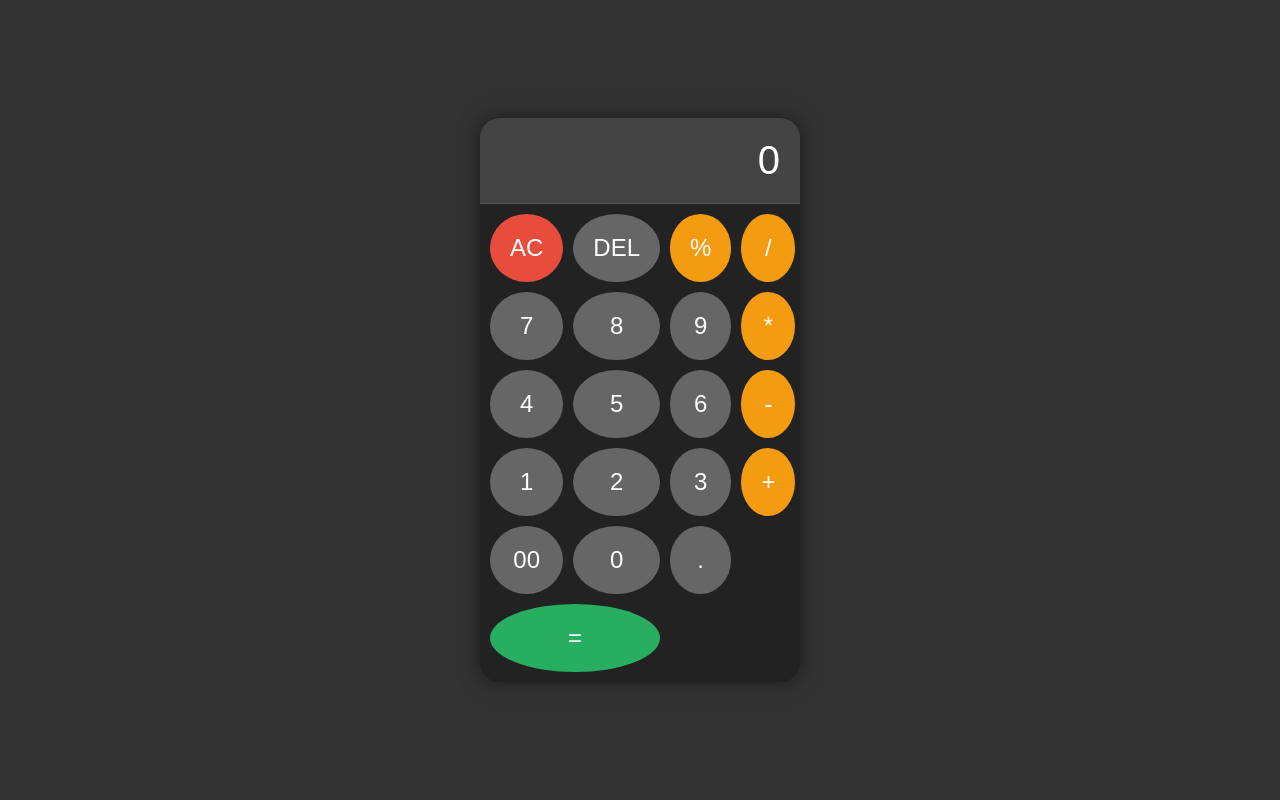
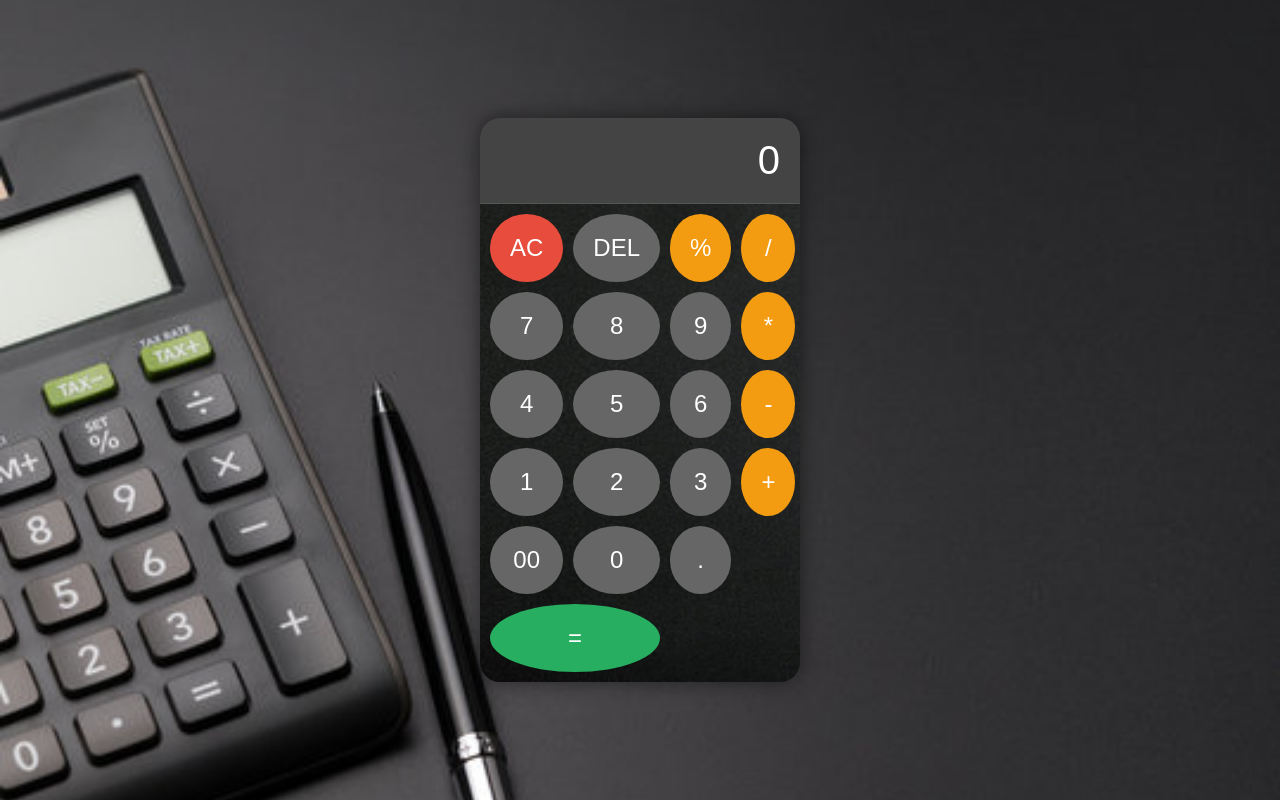
Before and after one commit to somya9977/CODSHOFT-Task-3-calculator, a plain HTML site: page index.html in a window 1280 px wide. Drawn offline with Linux system fonts and the light colour scheme.

Commit message:
Update calculator.css

```diff
--- a/calculator.css
+++ b/calculator.css
@@ -6,7 +6,7 @@ body {
     background-color: #333;
     margin: 0;
     font-family: Arial, sans-serif;
-    background-image: url(images/360_F_206145642_ch7d799Dq38xZfRQjEAYRLaYS9jsmezF.jpg);
+    background-image: url(360_F_206145642_ch7d799Dq38xZfRQjEAYRLaYS9jsmezF.jpg);
     background-position: center;
     background-size: cover;
 }
@@ -17,7 +17,7 @@ body {
     border-radius: 20px;
     box-shadow: 0 0 20px rgba(0, 0, 0, 0.5);
     overflow: hidden;
-    background-image: url(images/360_F_252658318_veARZ5m7Cz7T9J3QOABlO4jq6LAF0Ptm.jpg);
+    background-image: url(360_F_252658318_veARZ5m7Cz7T9J3QOABlO4jq6LAF0Ptm.jpg);
     background-size: cover;
     background-position: center;
 
```
